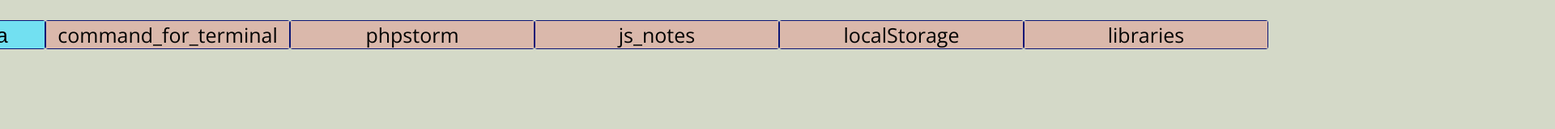
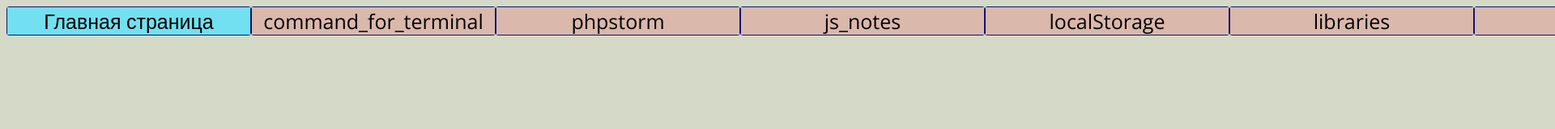
Before and after one commit to Borysodessa/cribs-shpargalki-, a plain HTML site: page index.html in a window 1280 px wide. Shown: the top 160 px of the page at 81% size, 1920 px wide, since content can reach past the window. Drawn offline with nearby package versions, Linux system fonts and the light colour scheme.

Commit message:
добавил кнопки html и css

```diff
--- a/index.html
+++ b/index.html
@@ -10,9 +10,10 @@
     <link rel="stylesheet" href="styles/styles.css" type="text/css">
 </head>
 <body class="body">
+<div class="wrap">
 <nav>
     <ul class="nav__paragraph-list">
-        <li class="paragraph"><a class="active paragraph__link " href="index.html">Главная страница</a></li>
+        <li class="paragraph"><a class="active paragraph__link " href="">Главная страница</a></li>
         <li class="paragraph"><a class="paragraph__link" href="command_for_terminal/command_for_terminal.html">command_for_terminal</a></li>
         <li class="paragraph"><a class="paragraph__link" href="phpstorm/phpstorm.html">phpstorm</a></li>
         <li class="paragraph"><a class="paragraph__link" href="js-hint/jsnotes.html">js_notes</a></li>
@@ -20,5 +21,6 @@
     </ul>
 </nav>
 <script src="js/index.js" type="module"></script>
+    </div>
 </body>
 </html>
--- a/js/baseLinks.js
+++ b/js/baseLinks.js
@@ -1,3 +1,5 @@
 export const baseLinks = [
     {class: 'paragraph', href: '../libraries/libraries.html', textContent: 'libraries', classForLink: 'paragraph__link'},
+    {class: 'paragraph', href: '../html/page_html.html', textContent: 'html', classForLink: 'paragraph__link'},
+    {class: 'paragraph', href: '../css/page_css.html', textContent: 'css', classForLink: 'paragraph__link'},
 ];
--- a/styles/styles.css
+++ b/styles/styles.css
@@ -9,8 +9,8 @@
 }
 
 .wrap{
-    height: 100%;
-    width: 1170px;
+    height: auto;
+    width: 100%;
 }
 
 .paragraph__link {
@@ -33,7 +33,11 @@
 
 .nav__paragraph-list {
     display: flex;
-    justify-content: center;
+    justify-content: space-between;
+    margin-left: 0;
+    margin-top: 0;
+    margin-bottom: 0;
+    padding-left: 0;
 }
 
 .active{
```
Also changed, not shown: command_for_terminal/command_for_terminal.html (+18 -8 lines), css/page_css.html (added, +10 -0 lines), html/page_html.html (added, +10 -0 lines), js-hint/jsnotes.html (+2 -0 lines), js/index.js (+4 -3 lines), libraries/libraries.html (+2 -0 lines), phpstorm/phpstorm.html (+3 -0 lines).
